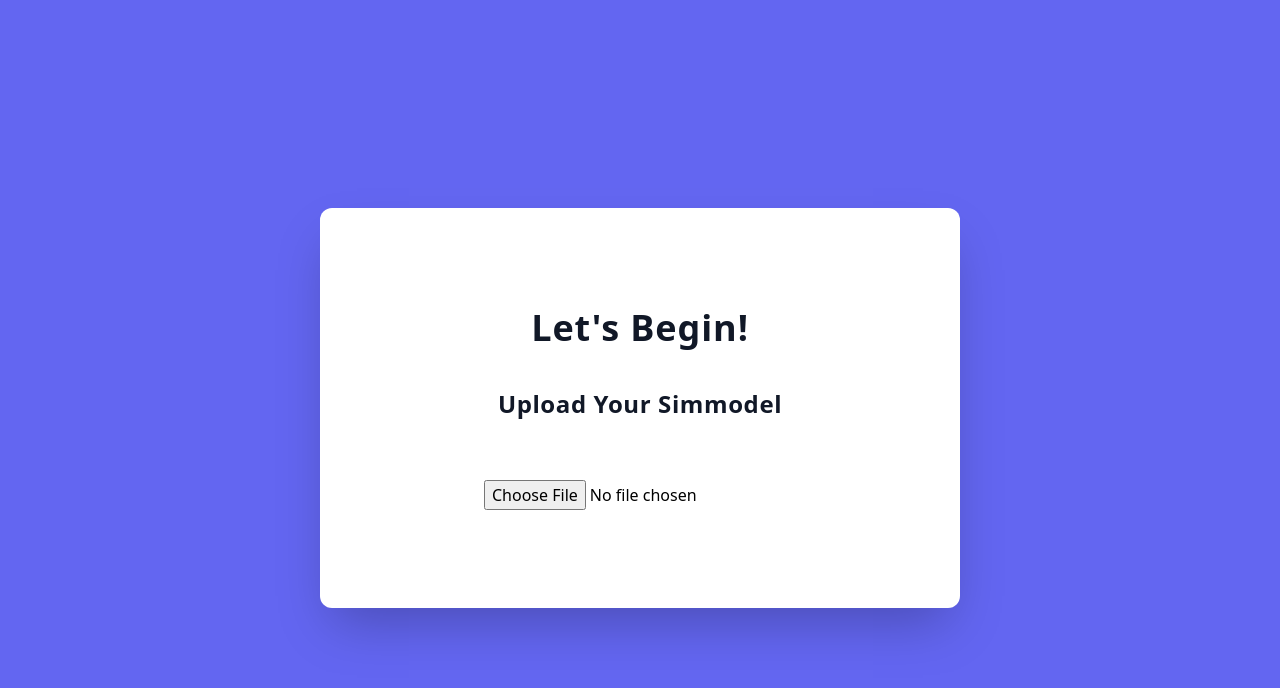
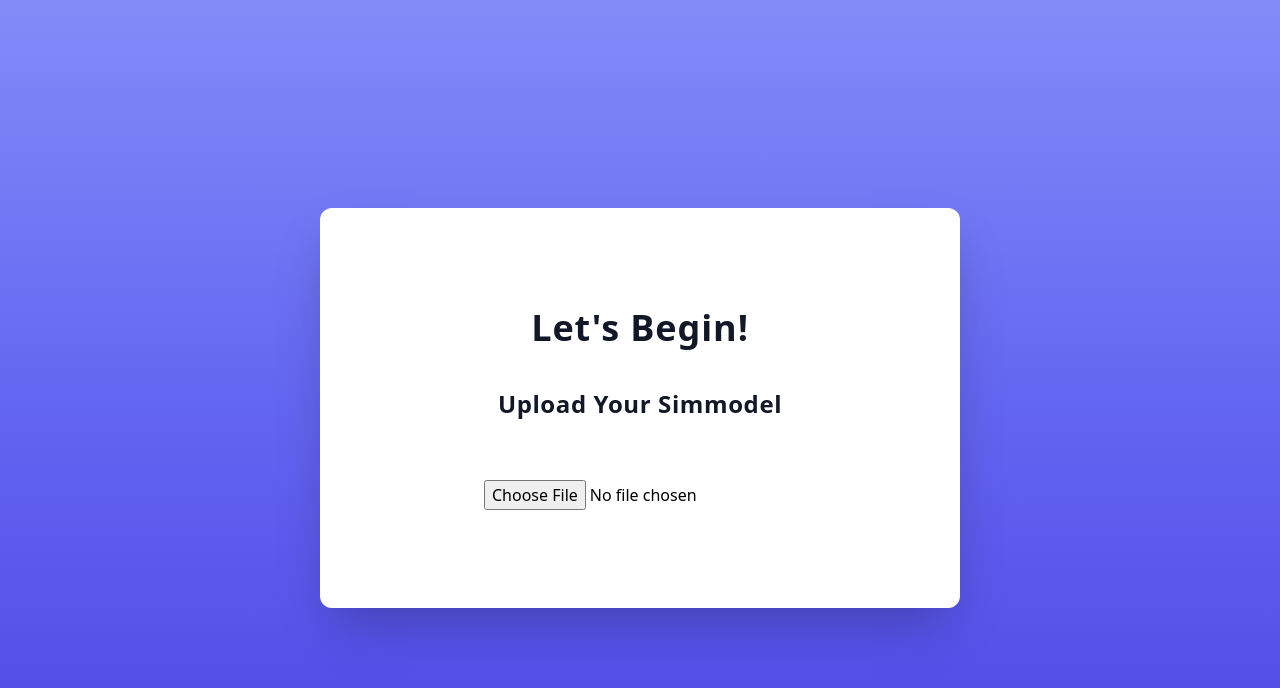
Before and after one commit to RookieIndieDev/chaos-design, a React (Create React App) app: page / in a window 1280 px wide. Shown: the top 688 px of the page. Built offline with nearby package versions, Linux system fonts and the light colour scheme.

Commit message:
-Added a gradient

```diff
--- a/src/components/Main.js
+++ b/src/components/Main.js
@@ -321,7 +321,7 @@ class Main extends React.Component
 		if(!this.state.simmodel){
 			let simmodel;
 			return(
-				<div className="justify-center flex w-screen h-screen bg-indigo-500">
+				<div className="justify-center flex w-screen h-screen bg-gradient-to-b from-indigo-400 via-indigo-500 to-indigo-600">
 				<div className="rounded-xl shadow-2xl opacity-100 h-1/2 w-2/4 mt-52 bg-white pt-20">
 					<p className="font-semibold text-4xl text-gray-900 py-5 tracking-wide select-none">
 						Let's Begin!
```
